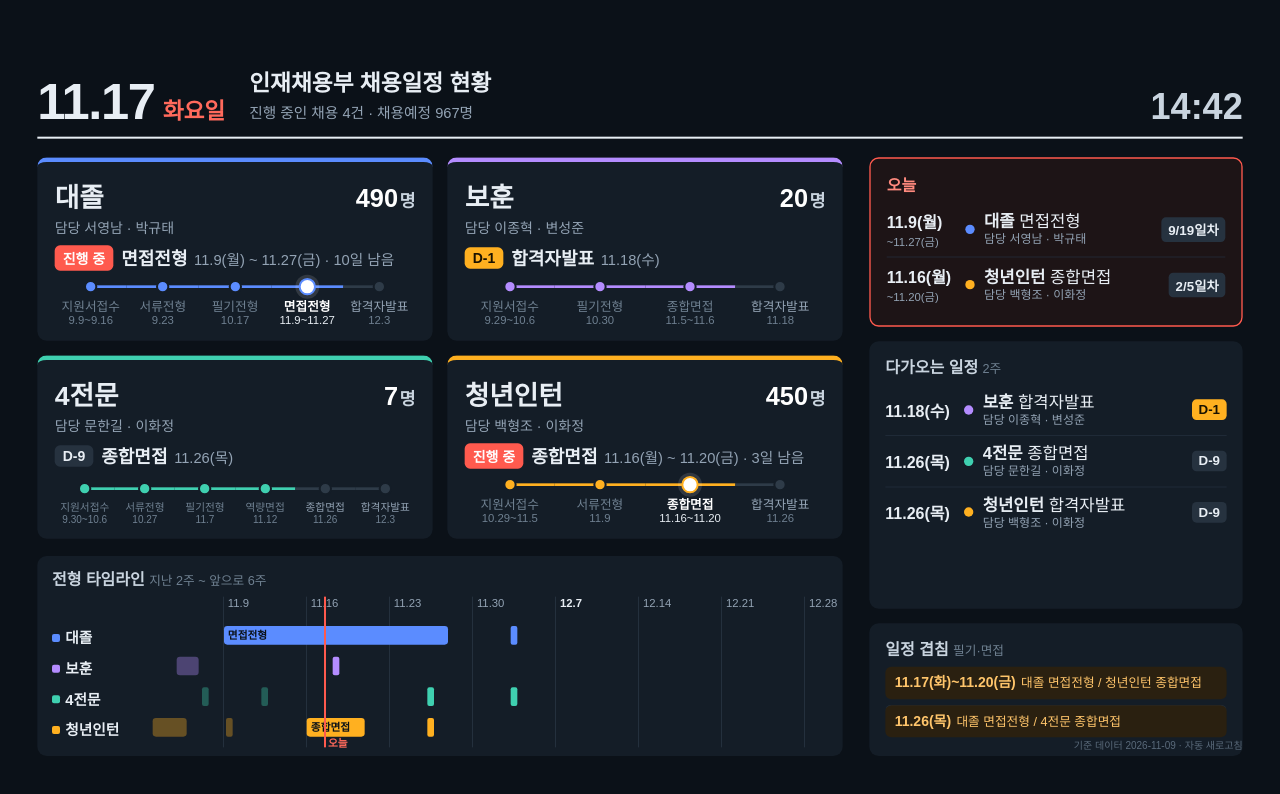
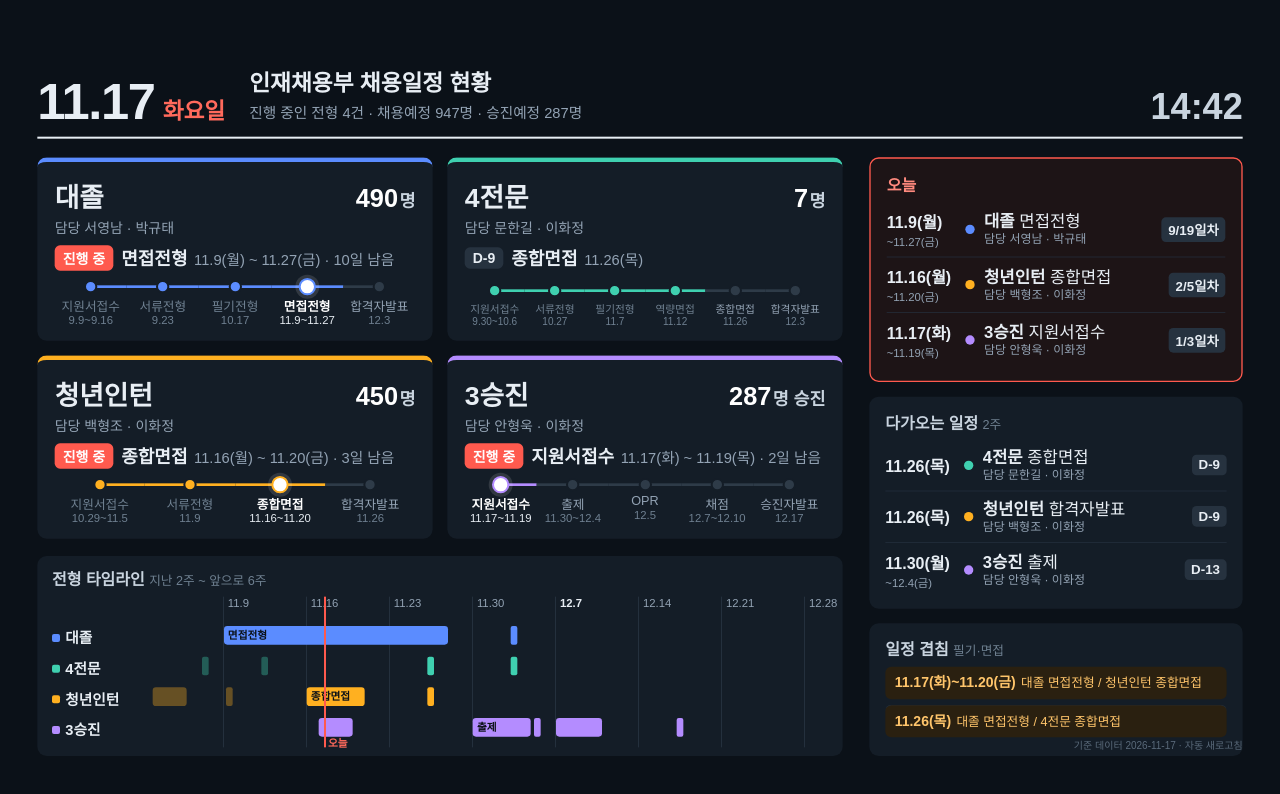
Before and after one commit to ermes0410-alt/recruit-tv, a plain HTML site: page board.html in a window 1280 px wide. Drawn offline with Linux system fonts and the light colour scheme; a web font is replaced by a local one.

Commit message:
일정 업데이트 2026-11-17: 보훈 제외, 3승진 추가
Co-Authored-By: Claude Opus 5.5 <noreply@anthropic.com>

```diff
--- a/board.html
+++ b/board.html
@@ -164,7 +164,7 @@ body{color:#E8EEF4;font-family:Pretendard,"Apple SD Gothic Neo","Malgun Gothic",
    채용 기초데이터 — 엑셀과 같은 순서입니다.
    일정이 바뀌면 이 부분만 고치면 됩니다. (날짜는 'YYYY-MM-DD', 하루짜리는 시작=종료)
    ===================================================================== */
-var UPDATED = '2026-11-09';
+var UPDATED = '2026-11-17';
 var DATA = [
   { name:'대졸', mgr:['서영남','박규태'], headcount:490, color:'#5B8CFF', steps:[
     ['지원서접수','2026-09-09','2026-09-16'],
@@ -172,11 +172,6 @@ var DATA = [
     ['필기전형','2026-10-17','2026-10-17'],
     ['면접전형','2026-11-09','2026-11-27'],
     ['합격자발표','2026-12-03','2026-12-03'] ]},
-  { name:'보훈', mgr:['이종혁','변성준'], headcount:20, color:'#B48CFF', steps:[
-    ['지원서접수','2026-09-29','2026-10-06'],
-    ['필기전형','2026-10-30','2026-10-30'],
-    ['종합면접','2026-11-05','2026-11-06'],
-    ['합격자발표','2026-11-18','2026-11-18'] ]},
   { name:'4전문', mgr:['문한길','이화정'], headcount:7, color:'#3FD0B0', steps:[
     ['지원서접수','2026-09-30','2026-10-06'],
     ['서류전형','2026-10-27','2026-10-27'],
@@ -188,7 +183,14 @@ var DATA = [
     ['지원서접수','2026-10-29','2026-11-05'],
     ['서류전형','2026-11-09','2026-11-09'],
     ['종합면접','2026-11-16','2026-11-20'],
-    ['합격자발표','2026-11-26','2026-11-26'] ]}
+    ['합격자발표','2026-11-26','2026-11-26'] ]},
+  // promo:true → 채용인원이 아니라 승진인원으로 표시 (채용예정 합계에서도 빠집니다)
+  { name:'3승진', mgr:['안형욱','이화정'], headcount:287, promo:true, color:'#B48CFF', steps:[
+    ['지원서접수','2026-11-17','2026-11-19'],
+    ['출제','2026-11-30','2026-12-04'],
+    ['OPR','2026-12-05','2026-12-05'],
+    ['채점','2026-12-07','2026-12-10'],
+    ['승진자발표','2026-12-17','2026-12-17'] ]}
 ];
 /* ===================================================================== */
 
@@ -211,7 +213,7 @@ function kind(label){
 
 // 데이터 정리
 var tracks = DATA.map(function(t){
-  return { name:t.name, mgr:t.mgr, headcount:t.headcount, color:t.color,
+  return { name:t.name, mgr:t.mgr, headcount:t.headcount, promo:!!t.promo, color:t.color,
     steps:t.steps.map(function(s){ return { label:s[0], s:dnum(s[1]), e:dnum(s[2]||s[1]), kind:kind(s[0]) }; }) };
 });
 
@@ -239,7 +241,7 @@ function renderCards(T){
       return '<div class="st '+cls+'"><i></i><span>'+esc(st.label)+'</span><em>'+(st.s===st.e?mdShort(st.s):mdShort(st.s)+'~'+mdShort(st.e))+'</em></div>';
     }).join('');
     return '<div class="card" style="--c:'+t.color+';border-top-color:'+t.color+'">'+
-      '<div class="h"><div class="nm">'+esc(t.name)+'</div><div class="hc"><b>'+t.headcount.toLocaleString()+'</b>명</div></div>'+
+      '<div class="h"><div class="nm">'+esc(t.name)+'</div><div class="hc"><b>'+t.headcount.toLocaleString()+'</b>명'+(t.promo?' 승진':'')+'</div></div>'+
       '<div class="mgr">담당 '+esc(t.mgr.join(' · '))+'</div>'+
       '<div class="now">'+html+'</div><div class="steps'+(t.steps.length>5?' many':'')+'">'+steps+'</div></div>';
   }).join('');
@@ -322,9 +324,10 @@ var lastDay=null;
 function renderAll(){
   var T=todayNum(), d=fromNum(T);
   $('date').innerHTML=(d.getUTCMonth()+1)+'.'+d.getUTCDate()+'<small>'+WD[d.getUTCDay()]+'요일</small>';
-  var total=tracks.reduce(function(s,t){ return s+t.headcount; },0);
+  var total=0, promo=0;
+  tracks.forEach(function(t){ if (t.promo) promo+=t.headcount; else total+=t.headcount; });
   var live=tracks.filter(function(t){ var s=status(t,T); return s.cur>=0 || s.next>=0; }).length;
-  $('sub').textContent='진행 중인 채용 '+live+'건 · 채용예정 '+total.toLocaleString()+'명';
+  $('sub').textContent='진행 중인 전형 '+live+'건 · 채용예정 '+total.toLocaleString()+'명'+(promo?' · 승진예정 '+promo.toLocaleString()+'명':'');
   $('foot').textContent='기준 데이터 '+UPDATED+' · 자동 새로고침';
   renderCards(T); renderTimeline(T); renderAgenda(T); renderClash(T);
   lastDay=T;
@@ -365,7 +368,7 @@ function slideHtml(t, T){
   return '<div class="sp-slide" style="--c:'+t.color+'"><div class="sp-glow" style="background:'+t.color+'"></div>'+
     '<div style="position:absolute;left:0;top:0;bottom:0;width:18px;background:'+t.color+'"></div>'+
     '<div class="sp-top"><div><div class="sp-name">'+esc(t.name)+'</div><div class="sp-mgr">담당 '+esc(t.mgr.join(' · '))+'</div></div>'+
-    '<div class="sp-hc"><b>'+t.headcount.toLocaleString()+'</b><span>명 채용</span></div></div>'+
+    '<div class="sp-hc"><b>'+t.headcount.toLocaleString()+'</b><span>명 '+(t.promo?'승진':'채용')+'</span></div></div>'+
     '<div class="sp-now">'+now+'</div><div class="sp-steps">'+steps+'</div></div>';
 }
 function showSlide(){
```
